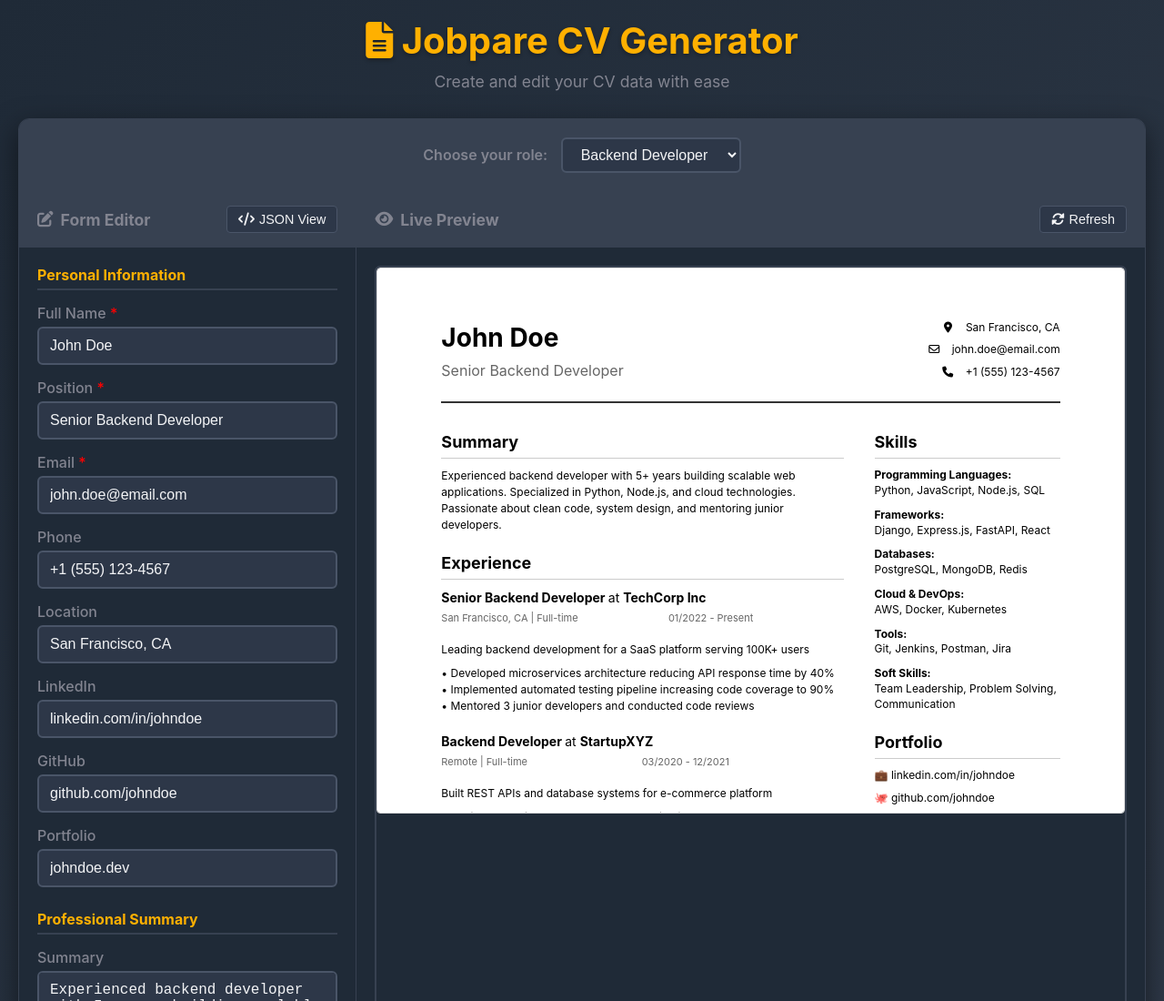
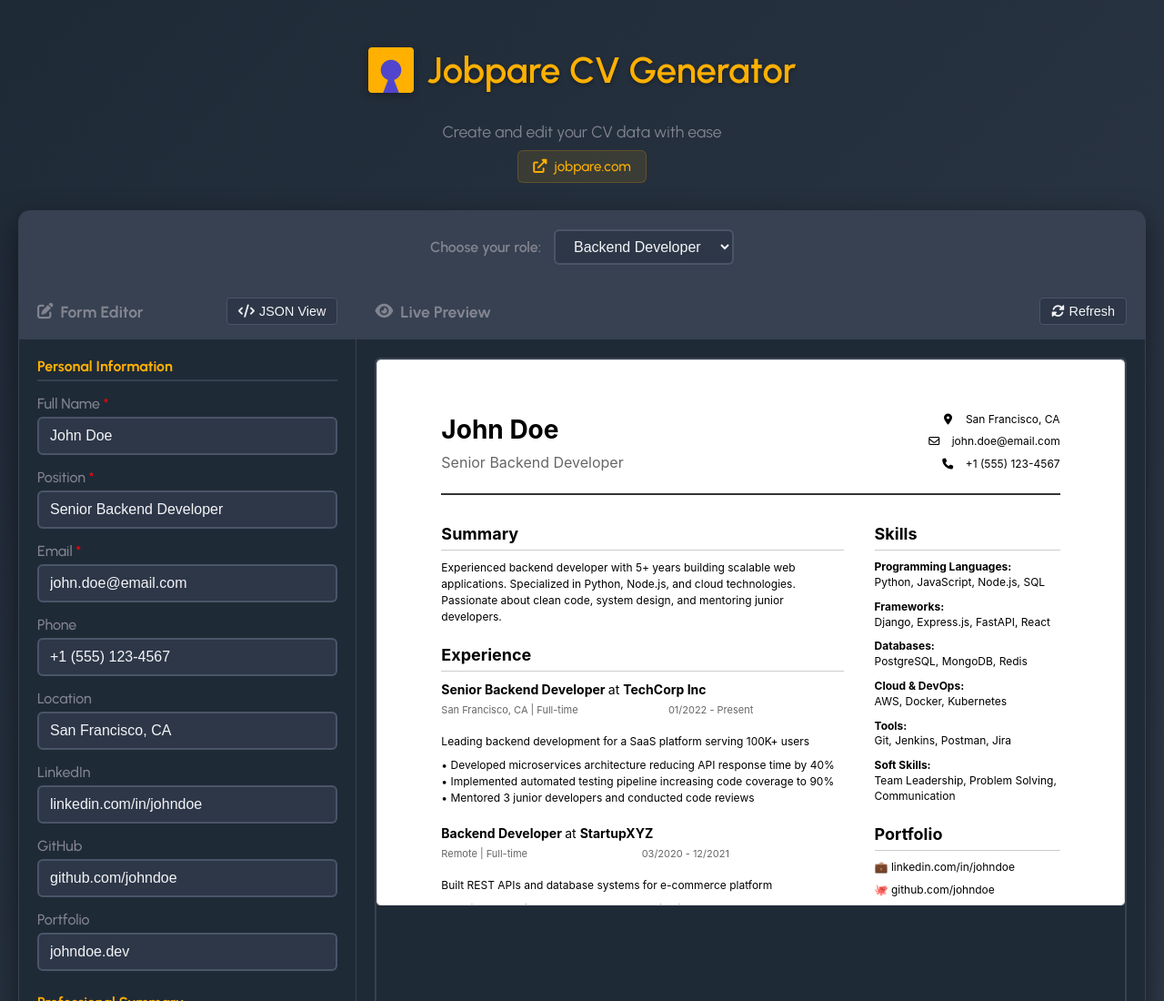
Before and after one commit to jobpare/cvgen, a website: page docs/index.html in a window 1280 px wide. Shown: the top 1100 px of the page at 91% size. Drawn offline with nearby package versions, Linux system fonts and the light colour scheme; a web font is replaced by a local one.

Commit message:
Update documentation and styling improvements

```diff
--- a/docs/css/editor.css
+++ b/docs/css/editor.css
@@ -54,7 +54,7 @@
 }
 
 body {
-    font-family: -apple-system, BlinkMacSystemFont, 'Segoe UI', Roboto, Oxygen, Ubuntu, Cantarell, sans-serif;
+    font-family: 'Urbanist', -apple-system, BlinkMacSystemFont, 'Segoe UI', Roboto, Oxygen, Ubuntu, Cantarell, sans-serif;
     background: var(--bg-gradient);
     min-height: 100vh;
     color: var(--text-primary);
@@ -73,16 +73,56 @@
     color: var(--text-primary);
 }
 
+.header-top {
+    display: flex;
+    align-items: center;
+    justify-content: center;
+    gap: 15px;
+    margin: 32px 0;
+}
+
+.logo {
+    height: 50px;
+    width: auto;
+    max-width: 150px;
+    filter: drop-shadow(var(--shadow-sm));
+}
+
 .header h1 {
     font-size: 2.5rem;
-    margin-bottom: 10px;
     text-shadow: var(--shadow-sm);
     color: var(--text-accent);
+    font-weight: 600;
+    margin: 0;
 }
 
 .header p {
     font-size: 1.1rem;
     color: var(--text-secondary);
+    font-weight: 400;
+    margin-bottom: 10px;
+}
+
+.website-link {
+    display: inline-flex;
+    align-items: center;
+    gap: 8px;
+    color: var(--text-accent);
+    text-decoration: none;
+    font-size: 0.95rem;
+    font-weight: 500;
+    padding: 8px 16px;
+    border-radius: 6px;
+    background: rgba(255, 176, 0, 0.1);
+    border: 1px solid rgba(255, 176, 0, 0.2);
+    transition: all 0.2s ease;
+}
+
+.website-link:hover {
+    background: rgba(255, 176, 0, 0.15);
+    border-color: rgba(255, 176, 0, 0.3);
+    transform: translateY(-1px);
+    box-shadow: var(--shadow-sm);
 }
 
 /* Main content */
@@ -364,8 +404,18 @@
         border-bottom: 1px solid #e9ecef;
     }
 
+    .header-top {
+        flex-direction: column;
+        gap: 10px;
+    }
+
+    .logo {
+        height: 40px;
+        max-width: 120px;
+    }
+
     .header h1 {
-        font-size: 2rem;
+        font-size: 1.8rem;
     }
 
     .actions {
--- a/docs/index.html
+++ b/docs/index.html
@@ -4,14 +4,22 @@
     <meta charset="UTF-8">
     <meta name="viewport" content="width=device-width, initial-scale=1.0">
     <title>Jobpare CV Generator</title>
+    <link rel="icon" href="https://jobpare.com/wp-content/themes/jobpare_theme/assets/favicon.ico" type="image/x-icon">
     <link rel="stylesheet" href="css/editor.css">
     <link href="https://cdnjs.cloudflare.com/ajax/libs/font-awesome/6.0.0/css/all.min.css" rel="stylesheet">
+    <link href="https://fonts.googleapis.com/css2?family=Urbanist:wght@300;400;500;600;700&display=swap" rel="stylesheet">
 </head>
 <body>
     <div class="container">
         <header class="header">
-            <h1><i class="fas fa-file-alt"></i> Jobpare CV Generator</h1>
+            <div class="header-top">
+                <img src="img/jp_logo.png" alt="Jobpare Logo" class="logo">
+                <h1>Jobpare CV Generator</h1>
+            </div>
             <p>Create and edit your CV data with ease</p>
+            <a href="https://jobpare.com" target="_blank" class="website-link">
+                <i class="fas fa-external-link-alt"></i> jobpare.com
+            </a>
         </header>
 
         <div class="main-content">
```
Also changed, not shown: README.md, docs/img/jp_logo.png (added), docs/img/js_cv_json_editor.png (added).
